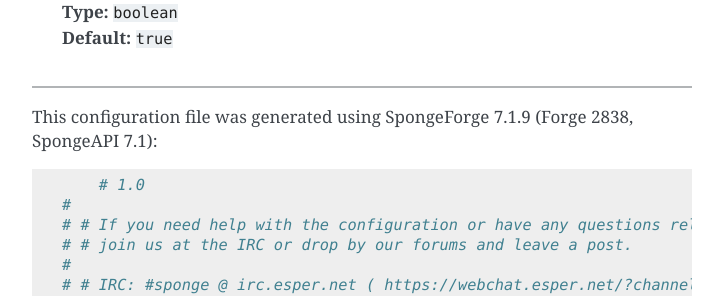
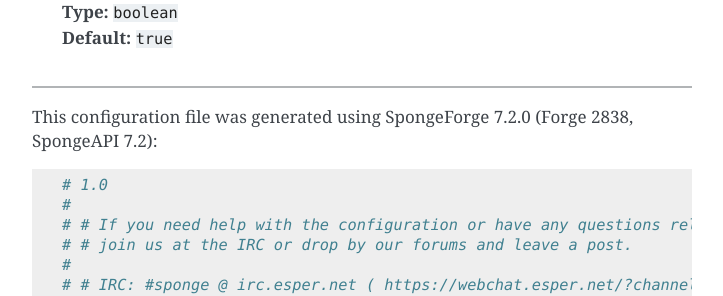
Before and after one commit to SpongePowered/SpongeDocs, a Sphinx documentation site: the page built from source/server/getting-started/configuration/sponge-conf.rst, in a window 1280 px wide and 900 px high, scrolled down 38338 px. Shown: the part 155-451 px from the top of the window, without its empty margins (388-1111 px from the left). Built offline with Sphinx 7.4.7, drawn with Linux system fonts in a browser that asks for light colours; pages that are not in the unit, such as notebooks, are missing from menus; some of the changed text lies outside the part shown.

Commit message:
Update to API 7.2.0 (#829)
* Fix broken link to Mixin examples

New link from SpongeAPI 7.1.6

* Update to Gradle page

* Update to 7.2.0

* Update to 7.2.0

* Update copyright to 2020

* Update embedded global.conf to SpongeForge 7.2.0

* Update tools to SpongeAPI 7.2.0 and fix some javadoc warnings

Co-authored-by: ST-DDT <ST-DDT@gmx.de>

```diff
--- a/source/conf.py
+++ b/source/conf.py
@@ -45,7 +45,7 @@
 
 # General information about the project.
 project = 'Sponge'
-copyright = '2014-2018, Sponge Contributors'
+copyright = '2014-2020, Sponge Contributors'
 author = 'Sponge Contributors'
 
 # The version info for the project you're documenting, acts as replacement for
--- a/source/contributing/implementation/mixins.rst
+++ b/source/contributing/implementation/mixins.rst
@@ -17,7 +17,7 @@
 mixins themselves are actually discussed.*
 
 If you're looking to get started writing mixins, we also strongly recommend carefully examining all of the examples in
-the `SpongeCommon repository <https://github.com/SpongePowered/SpongeCommon/tree/stable-7/src/example/java/org/spongepowered>`__ which
+the `SpongeCommon repository <https://github.com/SpongePowered/SpongeCommon/tree/v7.1.6/src/example>`__ which
 are extensively documented and cover many of the more complex scenarios. You should also consult the Javadoc of the Mixin
 repository itself, since almost everything is already documented.
 
--- a/source/plugin/project/gradle.rst
+++ b/source/plugin/project/gradle.rst
@@ -40,7 +40,7 @@
     }
 
     dependencies {
-        compile 'org.spongepowered:spongeapi:7.1.0'
+        compile 'org.spongepowered:spongeapi:7.2.0'
     }
 
 These few lines handle most settings you would normally do manually:
@@ -121,7 +121,7 @@
     }
 
     dependencies {
-        compile 'org.spongepowered:spongeapi:7.1.0'
+        compile 'org.spongepowered:spongeapi:7.2.0'
     }
 
 .. _SpongeGradle: https://github.com/SpongePowered/SpongeGradle
--- a/source/plugin/project/index.rst
+++ b/source/plugin/project/index.rst
@@ -23,7 +23,7 @@
 ============= ============================================================================
 Group ID      ``org.spongepowered``
 Artifact ID   ``spongeapi``
-Version       For example: ``7.1.0`` (stable), or ``8.0.0-SNAPSHOT`` (dev build, unstable)
+Version       For example: ``7.2.0`` (stable), or ``8.0.0-SNAPSHOT`` (dev build, unstable)
 ============= ============================================================================
 
 Setting Up Your Project
--- a/source/plugin/project/maven.rst
+++ b/source/plugin/project/maven.rst
@@ -19,7 +19,7 @@
         <dependency>
             <groupId>org.spongepowered</groupId>
             <artifactId>spongeapi</artifactId>
-            <version>7.1.0</version>
+            <version>7.2.0</version>
             <type>jar</type>
             <scope>provided</scope>
         </dependency>
@@ -60,7 +60,7 @@
             <dependency>
                 <groupId>org.spongepowered</groupId>
                 <artifactId>spongeapi</artifactId>
-                <version>7.1.0</version>
+                <version>7.2.0</version>
                 <type>jar</type>
                 <optional>true</optional>
                 <scope>provided</scope>
--- a/source/server/getting-started/configuration/sponge-conf.rst
+++ b/source/server/getting-started/configuration/sponge-conf.rst
@@ -1673,11 +1673,11 @@
 
 ------------------------------------------------------------------------------------------------------------
 
-This configuration file was generated using SpongeForge 7.1.9 (Forge 2838, SpongeAPI 7.1):
+This configuration file was generated using SpongeForge 7.2.0 (Forge 2838, SpongeAPI 7.2):
 
 .. code-block:: guess
 
-        # 1.0
+    # 1.0
     #
     # # If you need help with the configuration or have any questions related to Sponge,
     # # join us at the IRC or drop by our forums and leave a post.
```
Also changed, not shown: other parts of source/server/getting-started/configuration/sponge-conf.rst (+9 -1 lines), 6 other files.
